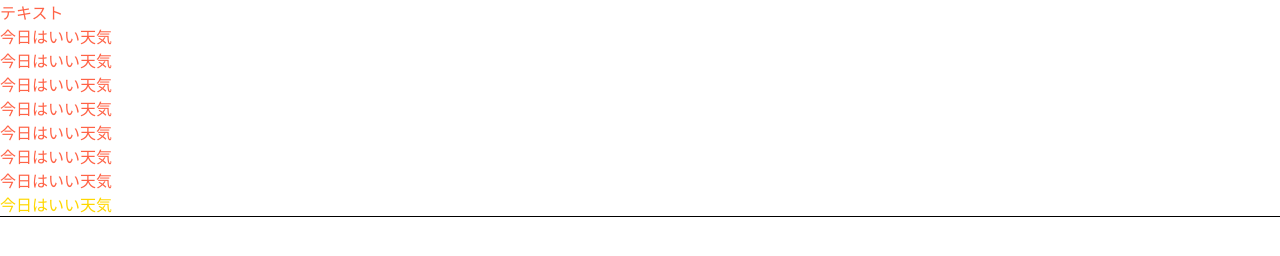
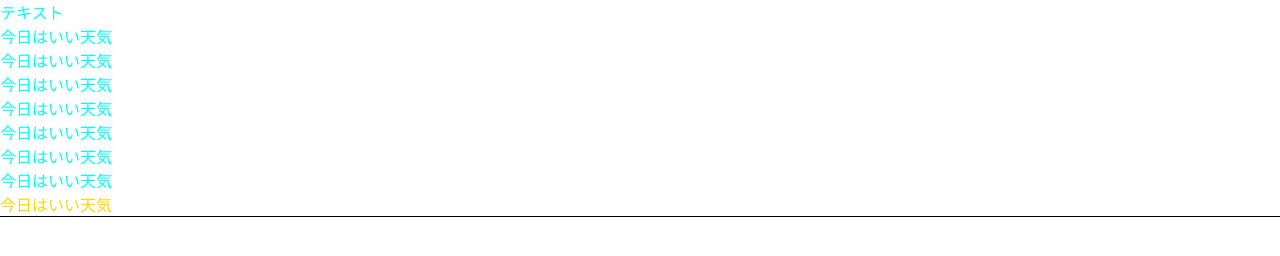
Before and after one commit to ikuminnn/lasttask, a plain HTML site: page index.html in a window 1280 px wide. Drawn offline with Linux system fonts and the light colour scheme; some packages are replaced by stand-ins of ours.

Commit message:
更新ファイル追加

```diff
--- a/text.css
+++ b/text.css
@@ -1,5 +1,5 @@
 p {
-  color: tomato;
+  color: aqua;
 }
 
 p.test {
```
